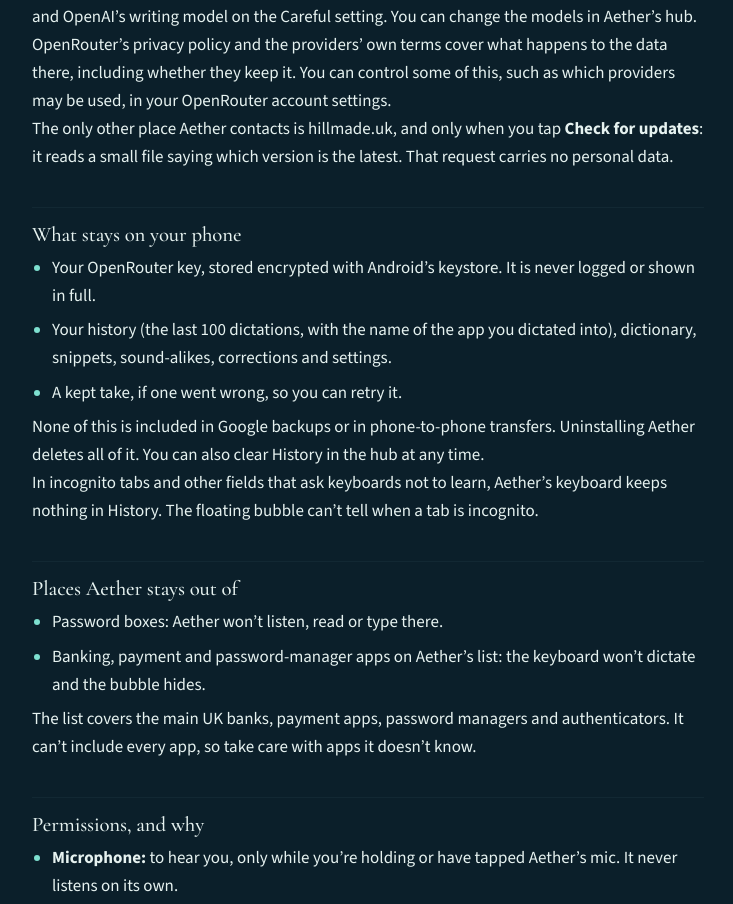
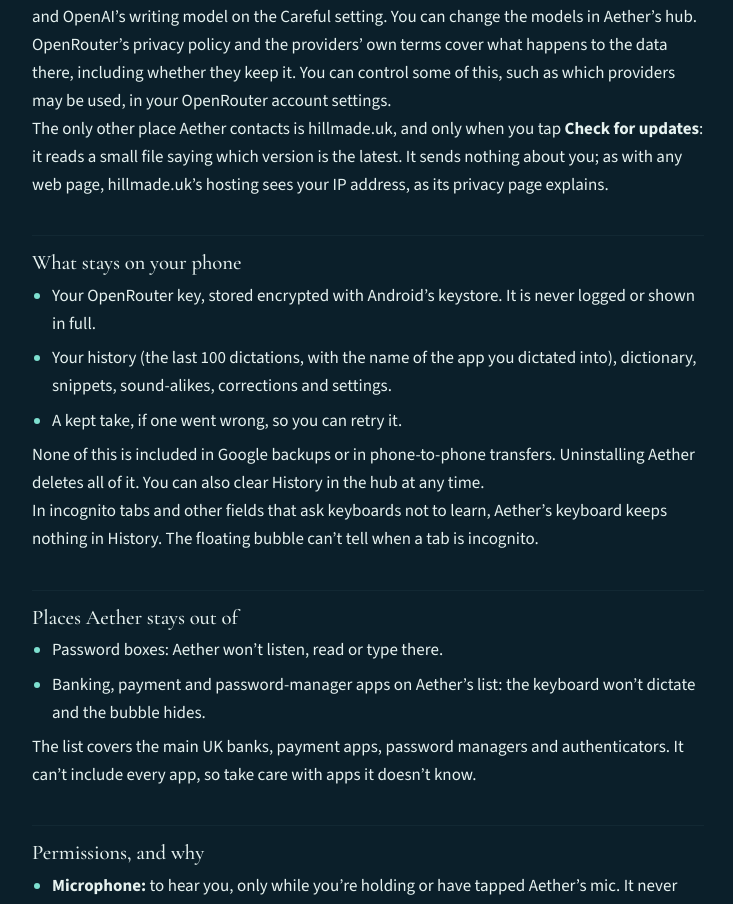
Before and after one commit to Hexakin/hillmade-uk, a Next.js app: page /aether/privacy in a window 1280 px wide. Shown: the part 1050-1954 px from the top of the page, without its empty margins (272-1005 px from the left). Built offline with nearby package versions, Linux system fonts and the light colour scheme.

Commit message:
Aether privacy: the update check's request is seen by the site's hosting
Co-Authored-By: Claude Opus 5.5 <noreply@anthropic.com>

```diff
--- a/app/aether/privacy/page.tsx
+++ b/app/aether/privacy/page.tsx
@@ -86,8 +86,9 @@ export default function AetherPrivacyPage() {
         </p>
         <p>
           The only other place Aether contacts is hillmade.uk, and only when you tap{" "}
-          <strong>Check for updates</strong>: it reads a small file saying which version is the latest. That
-          request carries no personal data.
+          <strong>Check for updates</strong>: it reads a small file saying which version is the latest. It sends
+          nothing about you; as with any web page, hillmade.uk&rsquo;s hosting sees your IP address, as its{" "}
+          <Link href="/privacy">privacy page</Link> explains.
         </p>
 
         <h2>What stays on your phone</h2>
```
